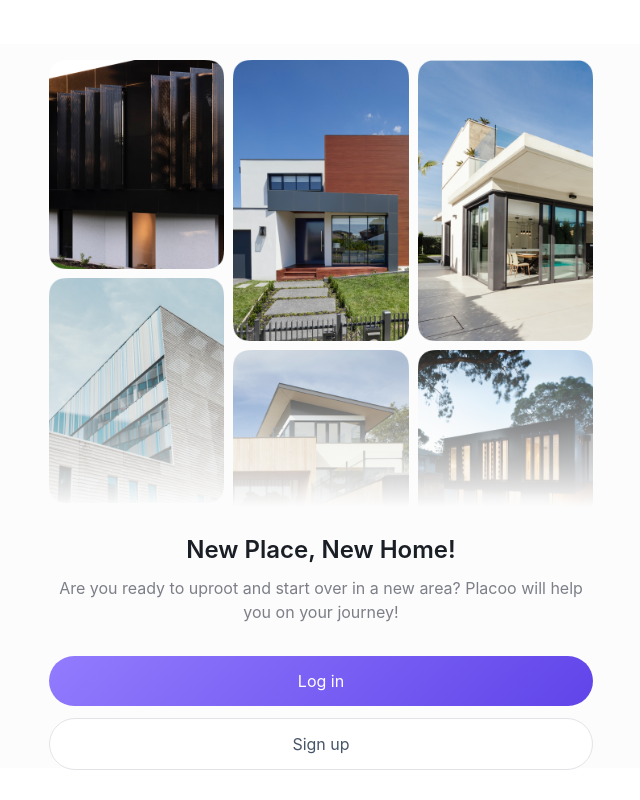
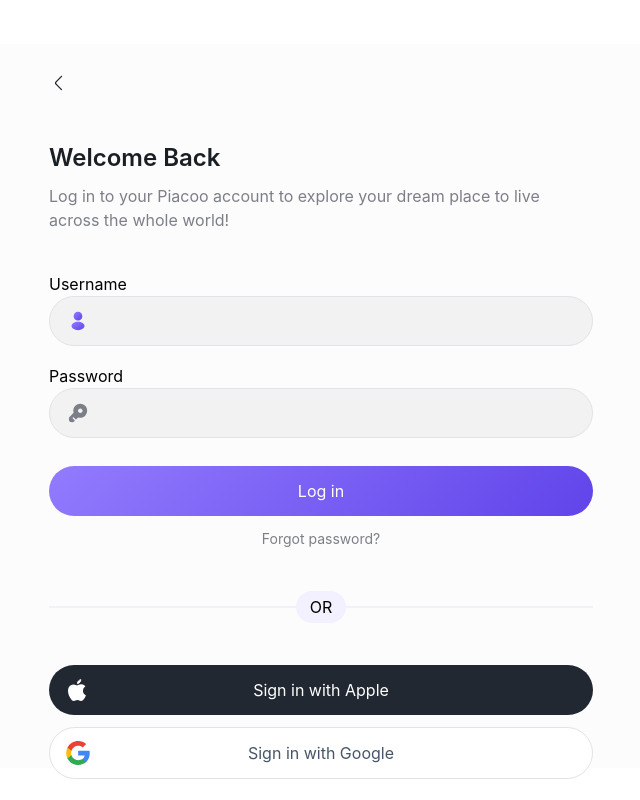
Before and after one commit to tallglassof-milkjake/challenge, a React (Vite) app: page /challenge/login in a window 1280 px wide. Before the commit this address led to /landing. Shown: the whole page, without its empty margins (319-959 px from the left). Built offline with nearby package versions, Linux system fonts and the light colour scheme; a web font is replaced by a local one.

Commit message:
reconfigured browserrouter

```diff
--- a/src/App.css
+++ b/src/App.css
@@ -26,7 +26,7 @@ html {
     }
 
     .nav {
-        @apply mx-auto min-w-[375px]
+        @apply mx-auto min-w-[320px]
     }
 
     .masonry-grid {
--- a/src/App.tsx
+++ b/src/App.tsx
@@ -21,15 +21,15 @@ function App() {
             <div
                 className="h-fit"
             >
-                <BrowserRouter>
+                <BrowserRouter basename="challenge">
                     <Routes>
                         {/* Public routes accessible without a token */}
                         <Route path="/landing" element={<LandingView />} />
                         {!token && <Route path="/signup" element={<SignupView />} />}
 
                         {/* Redirect to home page if not logged in */}
-                        {!token && <Route path="*" element={<Navigate to="/landing" />} />}
-                        {token && <Route path="/challenge" element={<HomeView />} />}
+                        {!token && <Route path="/*" element={<Navigate to="/landing" />} />}
+                        {token && <Route path="/" element={<HomeView />} />}
 
                         {/* Login route accessible only when not logged in */}
                         {!token && <Route path="/login" element={<LoginView setToken={setToken} />} />}
--- a/src/components/MobileNav.tsx
+++ b/src/components/MobileNav.tsx
@@ -10,7 +10,7 @@ const MobileNav = () => {
         <div className="flex justify-center">
             <div className="navbar-mobile fixed bottom-8 h-fit bg-white w-full py-[18px] px-[23px]">
                 <nav className="nav">
-                    <ul className="flex flex-row justify-between">
+                    <ul className="flex flex-row justify-around">
                         <li className="flex flex-col gap-[4px] place-items-center">
                             <img src={HomeIcon} alt="" />
                             <p className="text-[12px] text-[#7D7F88] font-normal">
--- a/src/pages/HomeView.tsx
+++ b/src/pages/HomeView.tsx
@@ -1,4 +1,4 @@
-import { useState } from "react";
+// import { useState, } from "react";
 
 import tripsArray from '../utilities/trips.json';
 import exploreArray from '../utilities/explore.json';
--- a/src/pages/LoginView.tsx
+++ b/src/pages/LoginView.tsx
@@ -42,7 +42,6 @@ const LoginView = ({ setToken }: Props) => {
     const navigate = useNavigate();
 
     const handleSubmit = async (event: React.SyntheticEvent) => {
-        console.log(event);
         event.preventDefault();
         const token = await loginUser({
             userName,
```
Also changed, not shown: src/main.tsx (+4 -3 lines).
